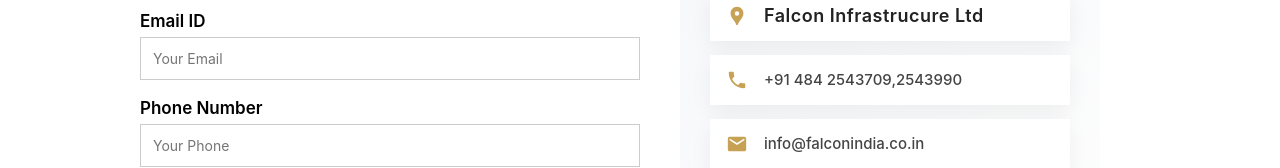
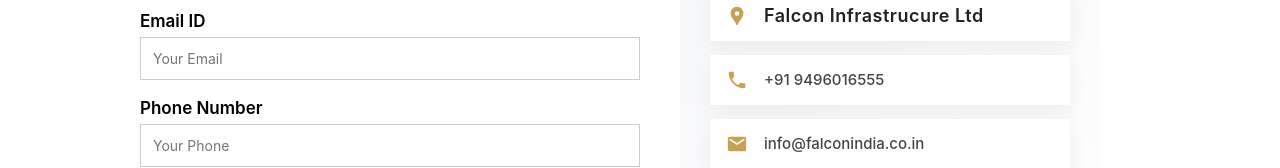
Before and after one commit to adhiladhil926/falcon, a React (Vite) app in the folder frontend/: page /contact in a window 1280 px wide. Shown: the part 475-643 px from the top of the page. Built offline with nearby package versions, Linux system fonts and the light colour scheme.

Commit message:
img update

```diff
--- a/frontend/src/components/Contact.jsx
+++ b/frontend/src/components/Contact.jsx
@@ -109,7 +109,7 @@
 
   <div className="info-item">
     <MdPhone className="icon" />
-    <a href="">+91 484 2543709,2543990</a>
+    <a href=""> +91 9496016555</a>
   </div>
 
   <div className="info-item">
```
